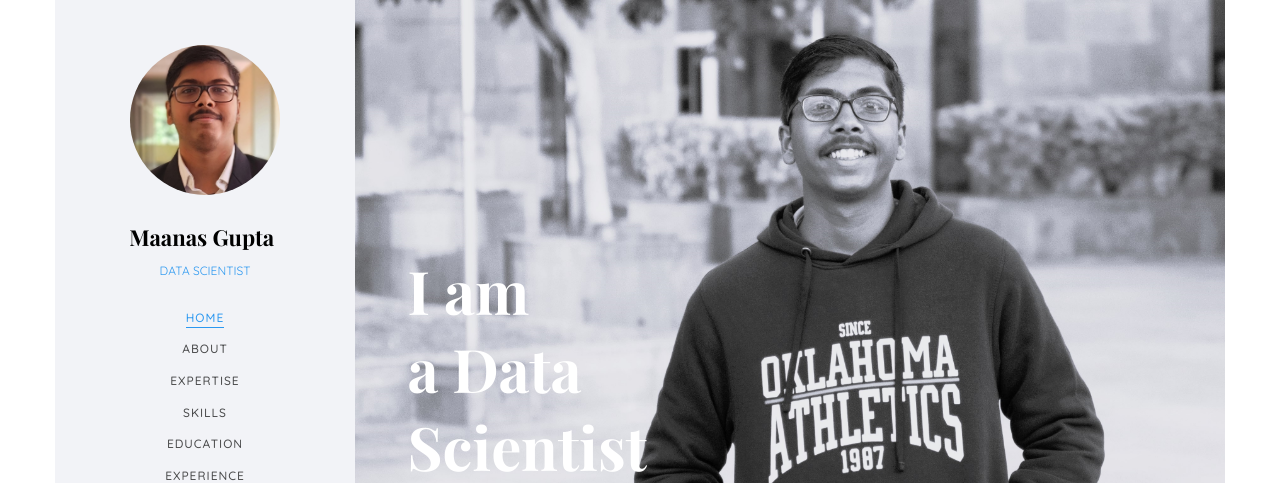
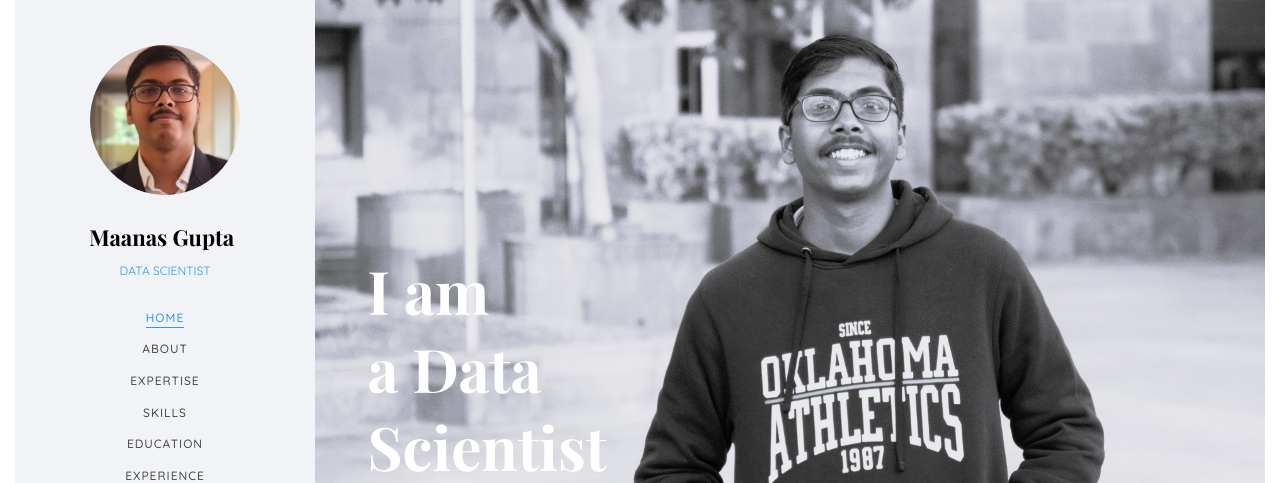
Before and after one commit to maanas2403/maanasgupta, a plain HTML site: page index.html in a window 1280 px wide. Shown: the top 483 px of the page. Drawn offline with nearby package versions, Linux system fonts and the light colour scheme; files whose address does not match are found by name; a web font is replaced by a local one.

Commit message:
Update index.html

```diff
--- a/index.html
+++ b/index.html
@@ -52,7 +52,7 @@
 	</head>
 	<body>
 	<div id="colorlib-page">
-		<div class="container-wrap">
+		<div class="container-fluid">
 		<a href="#" class="js-colorlib-nav-toggle colorlib-nav-toggle" data-toggle="collapse" data-target="#navbar" aria-expanded="false" aria-controls="navbar"><i></i></a>
 		<aside id="colorlib-aside" role="complementary" class="border js-fullheight">
 			<div class="text-center">
@@ -89,7 +89,9 @@
 			<section id="colorlib-hero" class="js-fullheight" data-section="home">
 				<div class="flexslider js-fullheight">
 					<ul class="slides">
-				   	<li style="background-image: url(images/bgm.jpg);">
+				   	<li style="background-image: url(images/bgm.jpg); background-position: top; /* Align the image to the top */
+					    /* Ensure the entire image fits without zooming */
+					    /* Prevent tiling */">
 				   		<div class="overlay"></div>
 				   		<div class="container-fluid">
 				   			<div class="row">
@@ -105,7 +107,7 @@
 					   		</div>
 				   		</div>
 				   	</li>
-				   	<li style="background-image: url(images/1692307100638.jpg);">
+				   	<li style="background-image: url(images/1692307100638.jpg); background-position: top;">
 				   		<div class="overlay"></div>
 				   		<div class="container-fluid">
 				   			<div class="row">
```
